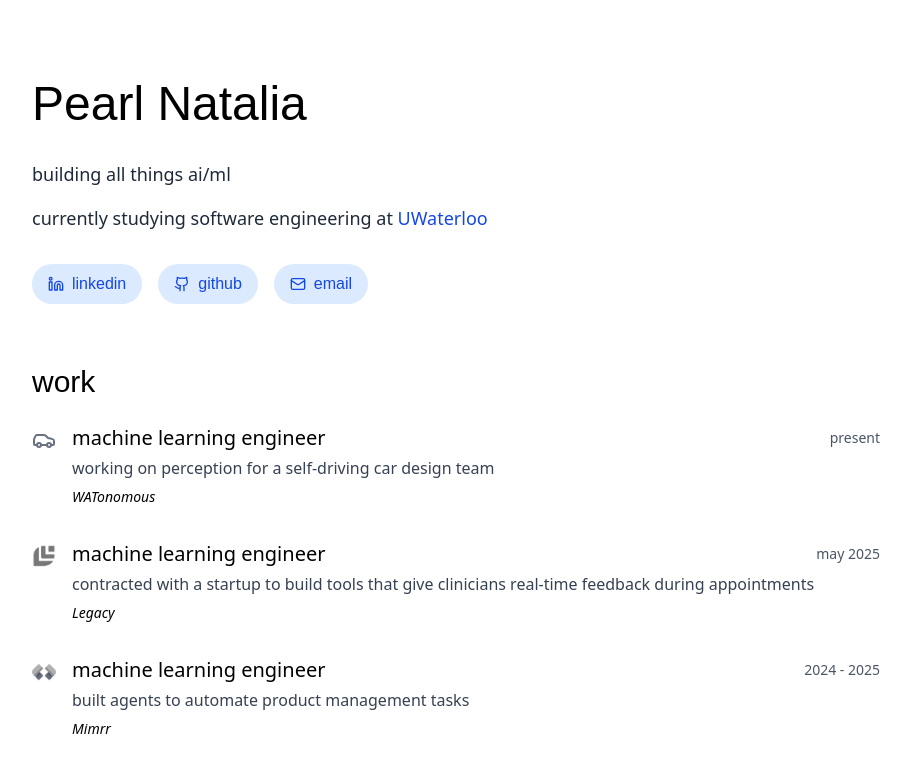
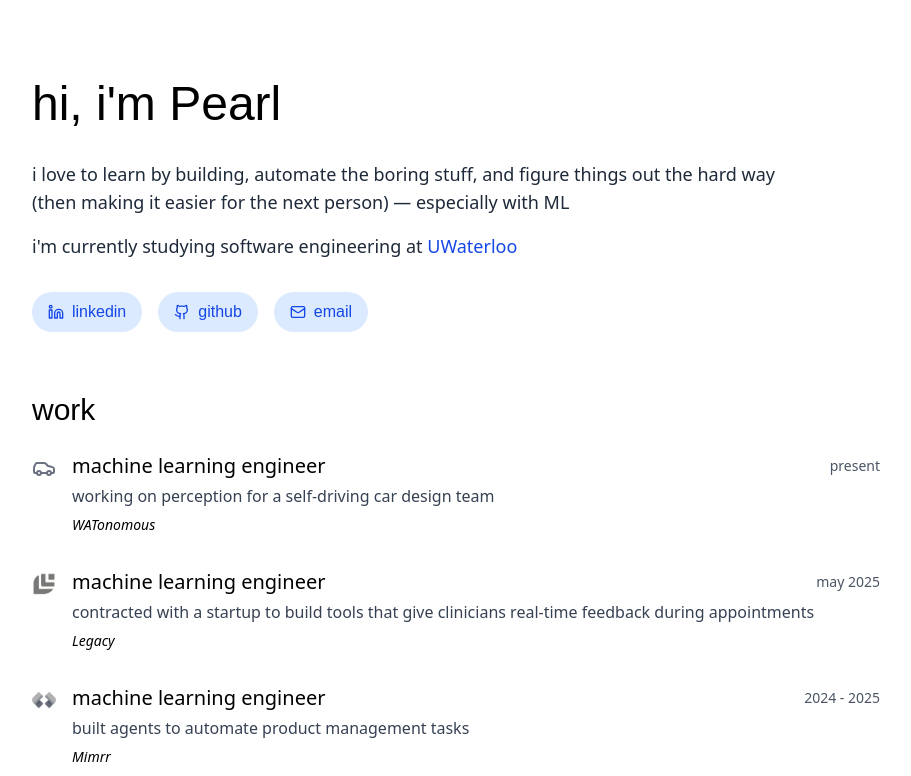
Before and after one commit to pearl-natalia/Personal-Website-2025, a Next.js app: page / in a window 1280 px wide. Shown: the top 776 px of the page, without its empty margins (184-1095 px from the left). Built offline with nearby package versions, Linux system fonts and the light colour scheme; a web font is replaced by a local one.

Commit message:
Formatting updates

```diff
--- a/src/app/page.tsx
+++ b/src/app/page.tsx
@@ -140,12 +140,16 @@ export default function Home() {
         {/* Header */}
         <header className="mb-15">
           <h1 className={`text-5xl font-light mb-8 ${headerFont.className}`}>
-            Pearl Natalia
+            hi, i'm Pearl
           </h1>
           <div className="max-w-3xl space-y-4 text-lg text-gray-800">
-            <p>building all things ai/ml</p>
             <p>
-              currently studying software engineering at{" "}
+              i love to learn by building, automate the boring stuff, and figure
+              things out the hard way (then making it easier for the next
+              person) — especially with ML
+            </p>
+            <p>
+              i'm currently studying software engineering at{" "}
               <a
                 href="https://se-webring.xyz/"
                 target="_blank"
@@ -153,7 +157,7 @@ export default function Home() {
               >
                 UWaterloo
               </a>
-              {/* , and am studying abroad in Spain at{" "}
+              {/* and will be studying abroad in Spain at{" "}
               <a
                 href="https://en.tecnun.unav.edu/"
                 className="mr-1 text-blue-700 hover:underline hover:text-blue-900 transition-colors"
```
